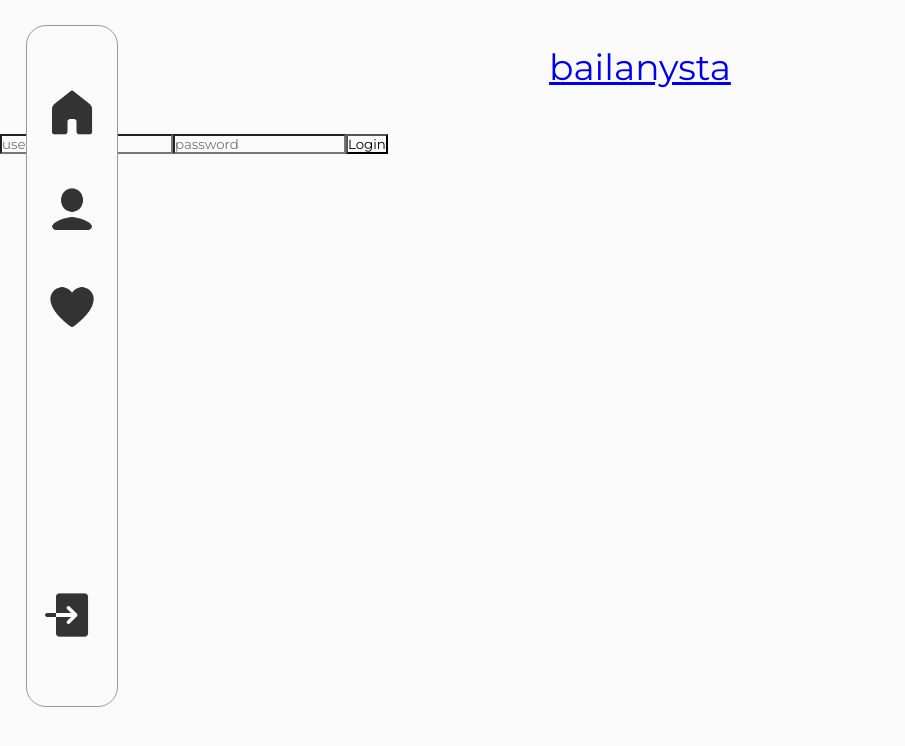
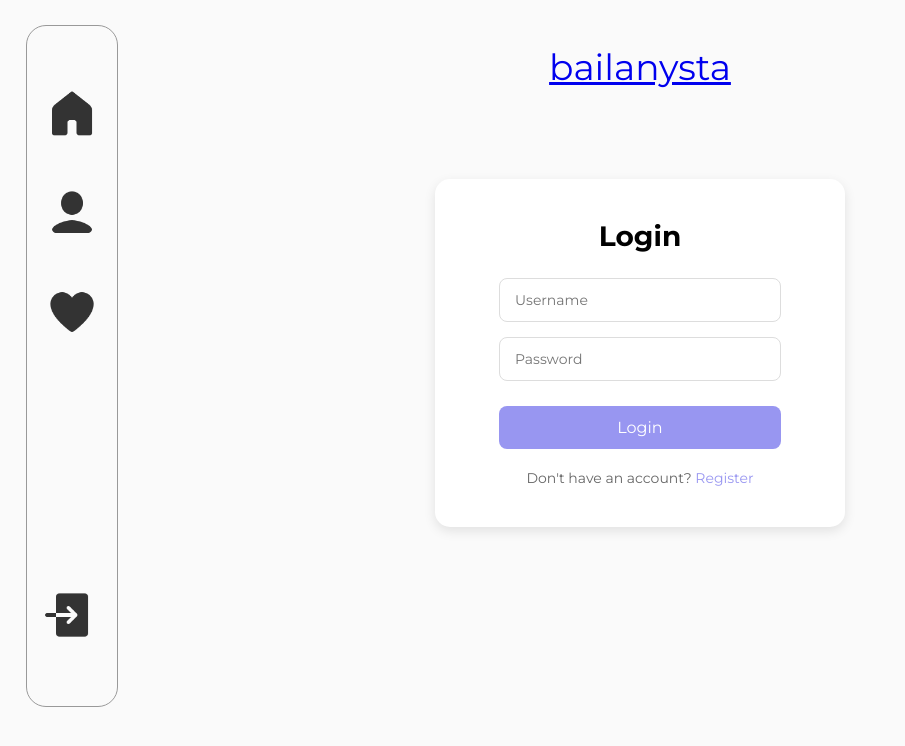
Before and after one commit to aigerimqz/nFacProject, an Angular app in the folder Frontend/Project/: page /login in a window 1280 px wide. Shown: the top 746 px of the page, without its empty margins (0-905 px from the left). Built offline with nearby package versions, Linux system fonts and the light colour scheme.

Commit message:
styled auth component where user can login to system

```diff
--- a/Frontend/Project/src/app/app.component.html
+++ b/Frontend/Project/src/app/app.component.html
@@ -24,13 +24,9 @@
 
         </div>
       </a>
-
+      <router-outlet></router-outlet>
 
     </section>
   </div>
 
 </div>
-
-
-
-<router-outlet></router-outlet>
--- a/Frontend/Project/src/app/auth/auth.component.css
+++ b/Frontend/Project/src/app/auth/auth.component.css
@@ -0,0 +1,105 @@
+.container {
+    margin-top: 70px;
+    display: flex;
+    flex-direction: column;
+    justify-content: center;
+    align-items: center;
+
+
+}
+
+.form__block {
+    display: flex;
+    flex-direction: column;
+    justify-content: center;
+    align-items: center;
+    background-color: white;
+    border-radius: 15px;
+    width: 350px;
+    padding: 40px 30px;
+    box-shadow: 0 4px 12px rgba(0, 0, 0, 0.1);
+}
+.form__title{
+    display: flex;
+    justify-content: center;
+    align-items: center;
+}
+.form__title h2{
+    text-align: center;
+    font-size: 28px;
+    margin-top: 0;
+    margin-bottom: 25px;
+}
+
+
+.login__form {
+    display: flex;
+    flex-direction: column;
+    align-items: center;
+}
+
+.form-group {
+    margin-bottom: 15px;
+    display: flex;
+    justify-content: center;
+    align-items: center;
+}
+
+.input {
+    width: 250px;
+    padding: 12px 15px;
+    border: 1px solid #ddd;
+    border-radius: 8px;
+    font-size: 14px;
+    transition: border-color 0.3s;
+}
+
+.input:focus {
+    outline: none;
+    border-color: #9896f1;
+}
+
+.form__btn {
+    background-color: #9896f1;
+    width: 282px;
+    color: white;
+    border: none;
+    padding: 12px;
+    border-radius: 8px;
+    font-size: 16px;
+    cursor: pointer;
+    transition: background-color 0.3s;
+    margin-top: 10px;
+}
+
+.form__btn:hover {
+    background-color: #7e7cf0;
+}
+
+.form__btn:disabled {
+    background-color: #cccccc;
+    cursor: not-allowed;
+}
+
+.error-message {
+    color: #d32f2f;
+    font-size: 14px;
+    margin-top: 15px;
+    text-align: center;
+}
+
+.register-link {
+    text-align: center;
+    margin-top: 20px;
+    font-size: 14px;
+    color: #666;
+}
+
+.register-link a {
+    color: #9896f1;
+    text-decoration: none;
+}
+
+.register-link a:hover {
+    text-decoration: underline;
+}
--- a/Frontend/Project/src/app/auth/auth.component.html
+++ b/Frontend/Project/src/app/auth/auth.component.html
@@ -1,15 +1,39 @@
 <div class="container">
     <section id="login">
-        <div class="login__block">
-            <div class="login__text"></div>
-            <div class="login__form">
-                <form (ngSubmit)="onLogin()" action="" method="get">
-                    <input class="input__username" name="username" [(ngModel)]="userModel.username" required type="text" placeholder="username">
-                    <input class="input__password" name="password" [(ngModel)]="userModel.password" required type="password" placeholder="password">
-                    <button class="form__btn" type="submit">Login</button>
-                    <p *ngIf="errorMessage">{{errorMessage}}</p>
-                </form>
+
+        <div class="form__block">
+            <div class="form__title">
+                <h2>Login</h2>
             </div>
+            <form (ngSubmit)="onLogin()" class="login__form">
+                <div class="form-group">
+                    <input class="input input__username"
+                            name="username"
+                            [(ngModel)]="userModel.username"
+                            required
+                            type="text"
+                            placeholder="Username">
+                </div>
+                <div class="form-group">
+                    <input class="input input__password"
+                            name="password"
+                            [(ngModel)]="userModel.password"
+                            required
+                            type="password"
+                            placeholder="Password">
+                </div>
+                <button class="form__btn" type="submit" >
+                    <span >Login</span>
+
+                </button>
+                <div class="error-message" *ngIf="errorMessage">
+                    {{errorMessage}}
+                </div>
+                <div class="register-link">
+                    Don't have an account? <a routerLink="/register">Register</a>
+                </div>
+            </form>
         </div>
+
     </section>
 </div>
--- a/Frontend/Project/src/app/auth/auth.component.ts
+++ b/Frontend/Project/src/app/auth/auth.component.ts
@@ -1,14 +1,14 @@
 import { Component } from '@angular/core';
 import { User } from '../../models';
 import { AuthService } from '../services/auth.service';
-import { Router, ActivatedRoute } from '@angular/router';
+import { Router, ActivatedRoute, RouterModule } from '@angular/router';
 import { CommonModule } from '@angular/common';
 import { FormsModule } from '@angular/forms';
 
 @Component({
   selector: 'app-auth',
   standalone: true,
-  imports: [CommonModule, FormsModule],
+  imports: [CommonModule, FormsModule, RouterModule],
   templateUrl: './auth.component.html',
   styleUrl: './auth.component.css'
 })
--- a/Frontend/Project/src/styles.css
+++ b/Frontend/Project/src/styles.css
@@ -1,7 +1,13 @@
 @import url('https://fonts.googleapis.com/css2?family=Cormorant+Infant:ital,wght@0,300..700;1,300..700&family=Montserrat:ital,wght@0,100..900;1,100..900&display=swap');
 *{
     font-family: 'Montserrat', sans-serif;
+
+
+}
+
+body, html{
+    background-color: #fafafa;
     margin: 0;
     padding: 0;
-    background-color: #fafafa;
+
 }
```
